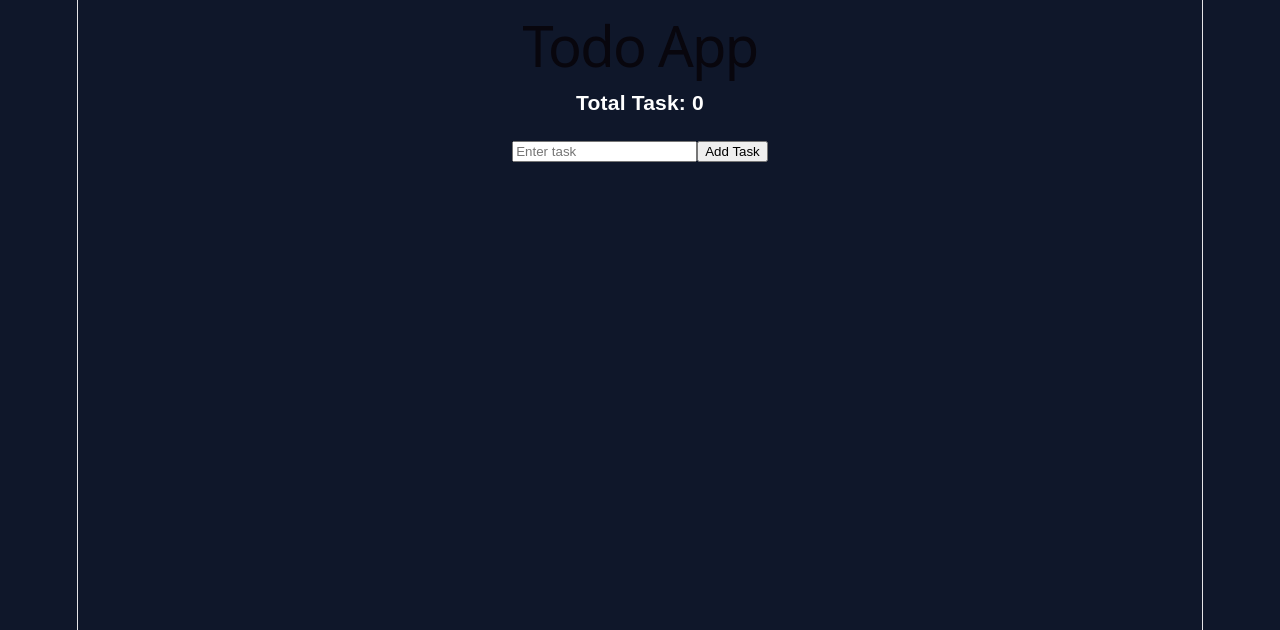
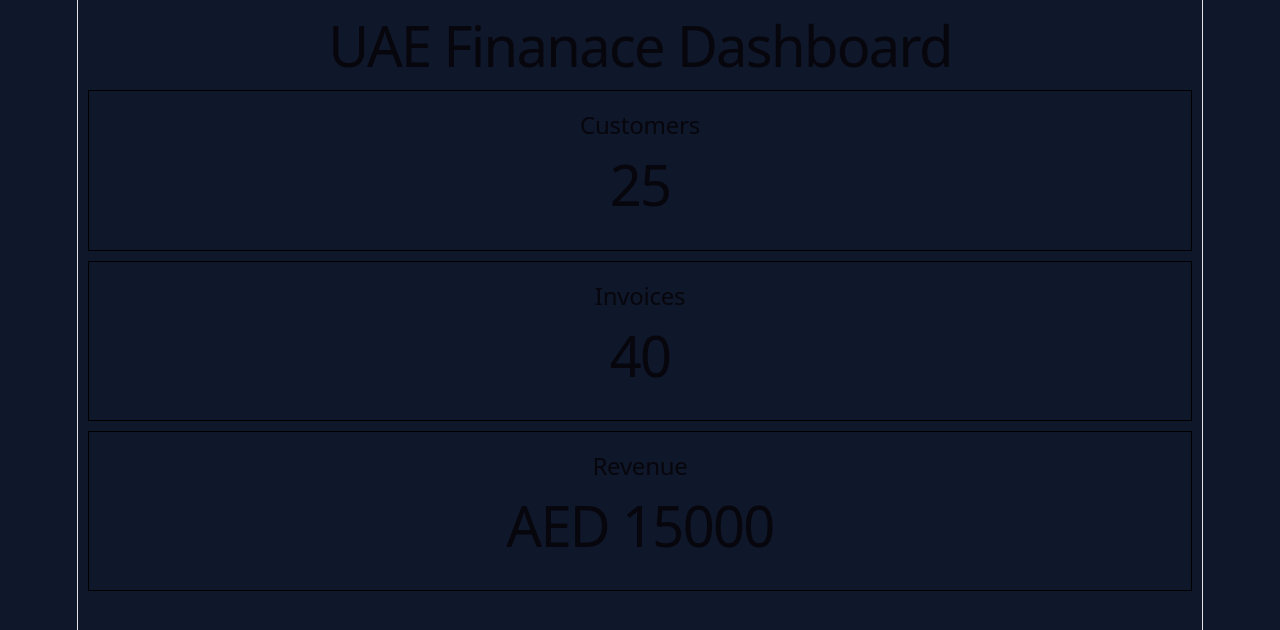
Before and after one commit to nizamudheentsae/react-learning, a React (Vite) app: page / in a window 1280 px wide. Shown: the top 630 px of the page. Built offline with nearby package versions, Linux system fonts and the light colour scheme.

Commit message:
Day 40 - React Mini Dashboard

```diff
--- a/src/App.jsx
+++ b/src/App.jsx
@@ -1,12 +1,25 @@
 import "./App.css";
-import TodoApp from "./TodoApp";
+import DashboardCard from "./DashboardCard";
+
 
 
 function App() {
   return (
     <div>
 
-    <TodoApp/>
+      <h1>UAE Finanace Dashboard</h1>
+
+      <DashboardCard
+        title = "Customers"
+        value = "25"/>
+
+        <DashboardCard
+        title = "Invoices"
+        value = "40"/>
+
+        <DashboardCard
+        title = "Revenue"
+        value = "AED 15000"/>
 
     </div>
   );
--- /dev/null
+++ b/src/DashboardCard.jsx
@@ -0,0 +1,23 @@
+
+
+function DashboardCard ({title, value}) {
+
+    return (
+        <div
+        style={{
+                border: "1px solid black",
+                padding: "20px",
+                margin: "10px"
+
+            }}>
+                <h2>{title}</h2>
+                <h1>{value}</h1>
+
+        </div>
+
+    )
+
+
+}
+
+export default DashboardCard;
```
